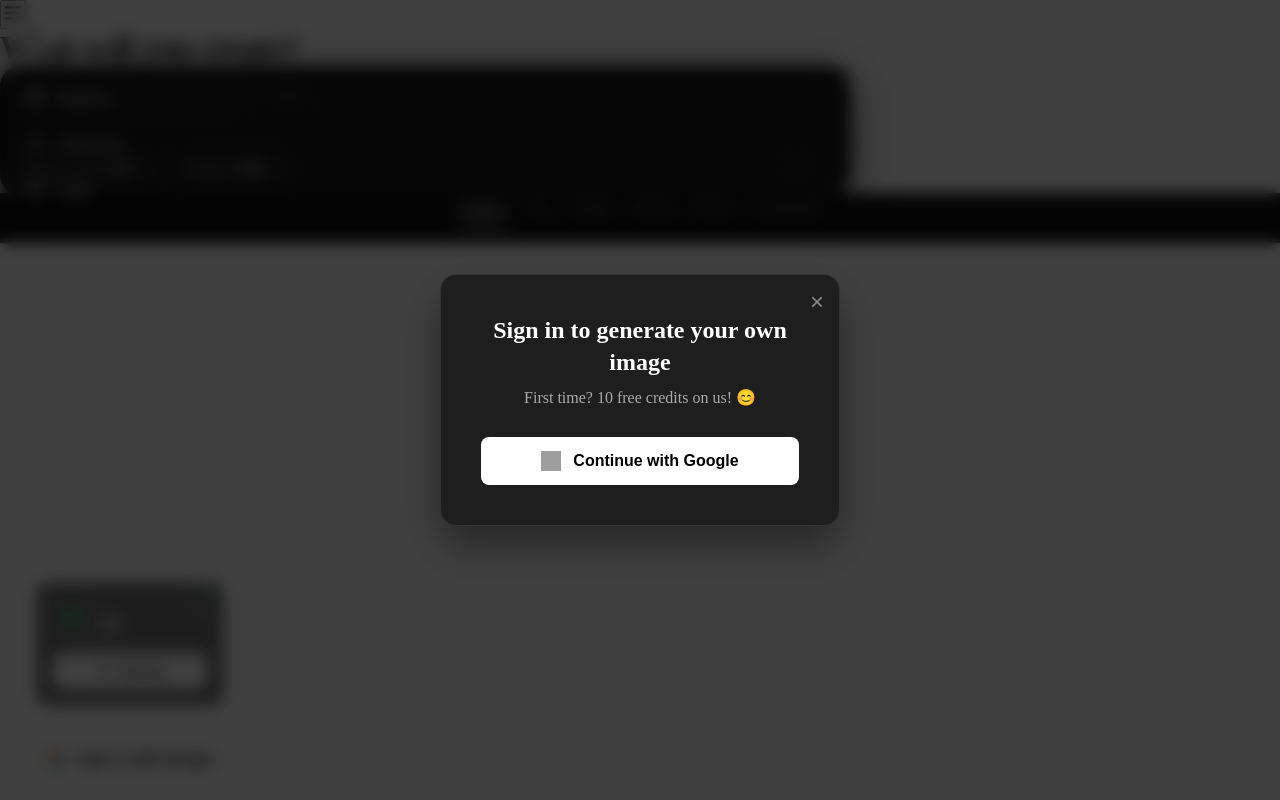
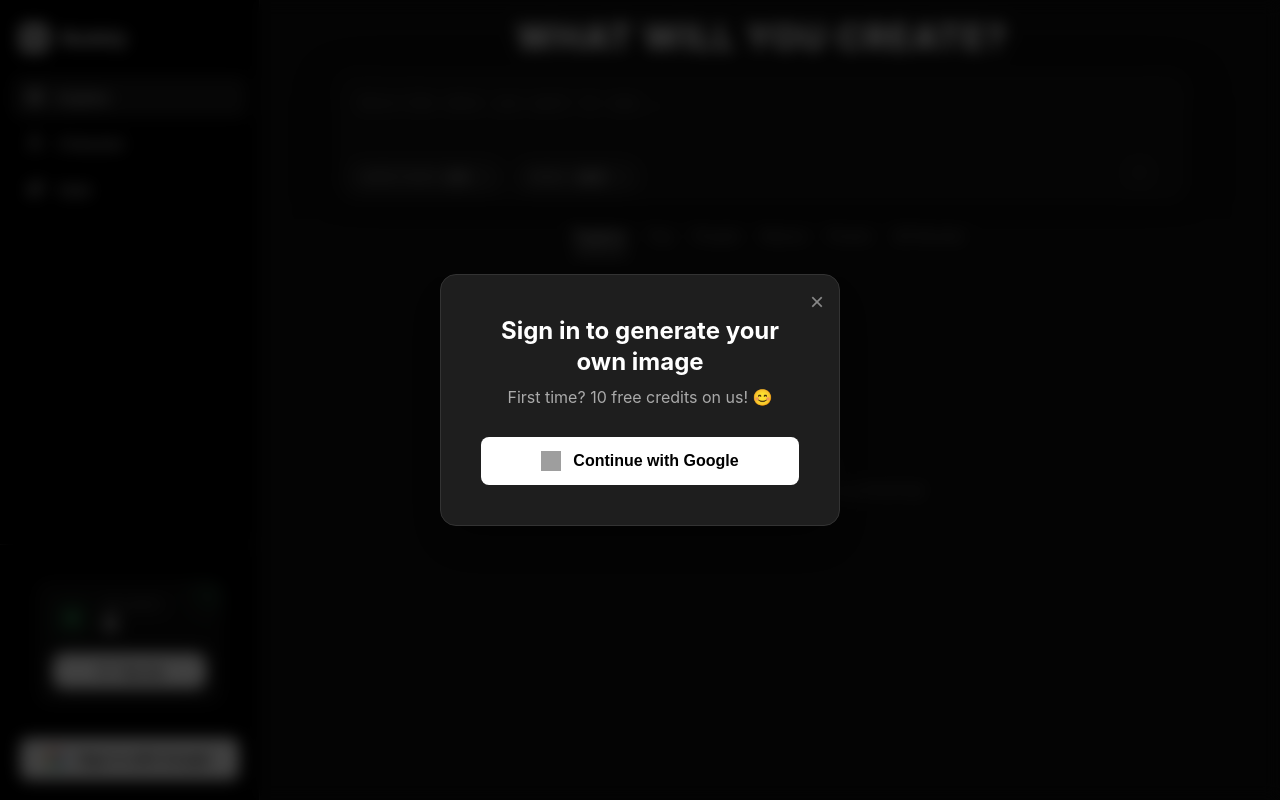
Before and after one commit to Chidera-M-C/titan-ultra-engine, a React (Vite) app: page / in a window 1280 px wide. Built offline with nearby package versions, Linux system fonts and the light colour scheme; no server answers; grey boxes are pictures that could not be loaded.

Commit message:
Update App.css

```diff
--- a/src/App.css
+++ b/src/App.css
@@ -1,287 +1,229 @@
-.sidebar {
-  position: fixed;
-  top: 0;
-  left: 0;
-  width: 260px;
-  height: 100vh;
-  background: var(--bg-sidebar);
-  border-right: 1px solid var(--border);
-  display: flex;
-  flex-direction: column;
-  z-index: 50;
+:root {
+  --bg-app: #101010;
+  --bg-sidebar: #000000;
+  --bg-prompt: #1a1a1a;
+  --bg-pill: #2a2a2a;
+  --accent: #FFFFFF;
+  --text-primary: #ECECEC;
+  --text-secondary: #666666;
+  --border: #2A2A2A;
+}
+
+* { box-sizing: border-box; margin: 0; padding: 0; }
+
+body, html {
+  width: 100%; height: 100%;
+  background: var(--bg-app);
+  color: var(--text-primary);
+  font-family: -apple-system, BlinkMacSystemFont, "Segoe UI", Roboto, sans-serif;
   overflow: hidden;
 }
 
-/* Scrollable top area for nav items */
-.sidebar-top {
-  flex-grow: 1;
-  overflow-y: auto;
-}
-.sidebar-top::-webkit-scrollbar { display: none; }
-
-.brand {
+.app-shell {
   display: flex;
-  align-items: center;
-  gap: 12px;
-  font-weight: 700;
-  font-size: 1.2rem;
-  padding: 1.5rem 1.25rem;
-  color: #fff;
+  width: 100vw;
+  height: 100vh;
 }
 
-.brand-logo {
-  width: 28px;
-  height: 28px;
-  background: #fff;
-  color: #000;
-  border-radius: 6px;
-  display: grid;
-  place-items: center;
-  font-weight: 900;
+.main-content {
+  margin-left: 260px;
+  flex: 1;
+  display: flex;
+  flex-direction: column;
+  height: 100vh;
+  overflow: visible;
+  transition: margin-left 0.3s ease;
 }
 
-.side-nav {
-  padding: 0 0.75rem;
+.scrollable-area {
+  flex: 1;
+  overflow-y: auto;
+  overflow-x: hidden;
+  padding: 0 2rem 8rem 2rem !important;
+  background: #101010;
+  scrollbar-width: thin;
+  scrollbar-color: #3A3A3A #101010;
 }
 
-.side-nav button {
+.scrollable-area::-webkit-scrollbar { width: 8px; }
+.scrollable-area::-webkit-scrollbar-track { background: #101010; border-radius: 10px; }
+.scrollable-area::-webkit-scrollbar-thumb { background: #3A3A3A; border-radius: 10px; border: 2px solid #101010; }
+.scrollable-area::-webkit-scrollbar-thumb:hover { background: #4A4A4A; }
+
+.top-header {
   width: 100%;
-  background: transparent;
-  border: none;
-  color: #fff;
   display: flex;
+  flex-direction: column;
   align-items: center;
-  gap: 14px;
-  padding: 12px 14px;
-  border-radius: 8px;
-  cursor: pointer;
-  font-size: 0.95rem;
-  font-weight: 500;
-  transition: 0.2s;
-  margin-bottom: 4px;
-  white-space: nowrap;
-  overflow: hidden;
-  text-overflow: ellipsis;
+  justify-content: flex-start;
+  padding: 1rem 2rem 1rem 1rem;
+  flex-shrink: 0;
+  position: relative;
+  z-index: 1;
+  background: var(--bg-app);
 }
 
-.side-nav button svg {
-  width: 18px;
-  height: 18px;
+.aesthetic-title {
+  width: 100%;
+  text-align: center;
+  font-size: 2.2rem;
+  font-weight: 800;
+  margin-bottom: 1rem;
   color: #fff;
+  text-transform: uppercase;
+  letter-spacing: 1.5px;
 }
 
-.side-nav button:hover {
+.mobile-menu-toggle {
+  display: none;
+  position: fixed;
+  top: 15px;
+  left: 15px;
+  z-index: 10001;
   background: #1a1a1a;
+  border: 1px solid var(--border);
+  color: #fff;
+  width: 42px;
+  height: 42px;
+  border-radius: 10px;
+  cursor: pointer;
+  align-items: center;
+  justify-content: center;
+  box-shadow: 0 4px 15px rgba(0,0,0,0.4);
 }
 
-.side-nav button.active {
-  background: #1a1a1a;
-  color: #fff;
+.sidebar-mobile-overlay {
+  position: fixed;
+  inset: 0;
+  background: rgba(0,0,0,0.6);
+  backdrop-filter: blur(4px);
+  z-index: 9998;
 }
 
-/* Sidebar bottom container */
-.sidebar-bottom {
-  margin-top: auto;
-  padding: 1.25rem;
-  border-top: 1px solid var(--border);
-  background: var(--bg-sidebar);
+.empty-state {
   display: flex;
   flex-direction: column;
-  gap: 1rem;
+  align-items: center;
+  justify-content: center;
+  height: 100%;
+  text-align: center;
+  color: #666;
 }
 
-/* CreditsCard – professional card */
-.credits-card {
-  background: #1a1a1a;
-  border: 1px solid #333;
-  border-radius: 12px;
-  padding: 1rem;
-  display: flex;
-  flex-direction: column;
-  gap: 0.75rem;
+.gallery-grid {
+  display: grid;
+  grid-template-columns: repeat(auto-fill, minmax(280px, 1fr));
+  gap: 24px;
+  width: 100%;
+  padding: 1rem 0;
 }
 
-.credits-plan {
-  display: flex;
-  align-items: center;
-  justify-content: space-between;
+.gallery-card {
+  position: relative;
+  border-radius: 16px;
+  overflow: hidden;
+  aspect-ratio: 2/3;
+  background-color: var(--bg-pill);
+  transition: transform 0.3s cubic-bezier(0.175, 0.885, 0.32, 1.275);
+  cursor: zoom-in;
+  border: 1px solid var(--border);
 }
 
-.plan-tag {
-  background: #444;
-  color: #fff;
-  font-size: 0.75rem;
-  font-weight: 700;
-  padding: 4px 8px;
-  border-radius: 6px;
+.gallery-card:hover { transform: scale(1.02); z-index: 10; box-shadow: 0 20px 40px rgba(0,0,0,0.6); border-color: rgba(255,255,255,0.2); }
+.gallery-card img { width: 100%; height: 100%; object-fit: cover; display: block; }
+
+.gallery-overlay {
+  position: absolute;
+  inset: 0;
+  background: linear-gradient(to top, rgba(0,0,0,0.85) 0%, rgba(0,0,0,0) 50%);
+  display: flex;
+  align-items: flex-end;
+  justify-content: center;
+  padding: 20px;
+  opacity: 0;
+  transition: opacity 0.3s ease;
 }
 
-.credits-left {
-  font-size: 0.85rem;
-  color: #eee;
-}
+.gallery-card:hover .gallery-overlay { opacity: 1; }
+.overlay-actions { display: flex; gap: 12px; z-index: 10; }
 
-.upgrade-btn {
-  background: #3b82f6;
-  color: #fff;
-  border: none;
-  padding: 10px 16px;
-  border-radius: 8px;
-  font-size: 0.85rem;
-  font-weight: 600;
-  cursor: pointer;
+.icon-btn {
+  background: rgba(255, 255, 255, 0.15);
+  backdrop-filter: blur(12px);
+  border: 1px solid rgba(255, 255, 255, 0.3);
+  color: #ffffff;
+  width: 44px;
+  height: 44px;
+  border-radius: 50%;
   display: flex;
   align-items: center;
   justify-content: center;
-  gap: 8px;
-  transition: 0.2s;
+  cursor: pointer;
+  transition: all 0.2s ease;
 }
 
-.upgrade-btn:hover {
-  background: #2563eb;
+.icon-btn:hover { background: rgba(255, 255, 255, 0.95); transform: translateY(-2px) scale(1.1); border-color: rgba(255, 255, 255, 0.5); }
+.icon-btn:hover svg { stroke: #000000; }
+
+.icon-btn::before {
+  content: attr(data-tooltip);
+  position: absolute;
+  bottom: calc(100% + 12px);
+  left: 50%;
+  transform: translateX(-50%) translateY(4px);
+  background: rgba(17, 17, 17, 0.95);
+  color: #ffffff;
+  padding: 6px 12px;
+  border-radius: 8px;
+  font-size: 12px;
+  opacity: 0;
+  transition: all 0.25s ease;
+  white-space: nowrap;
 }
 
-/* User profile – perfect horizontal alignment */
-.user-profile {
-  position: relative;
-  display: flex;
-  align-items: center;
-  justify-content: space-between;
-  height: 40px;
+.icon-btn:hover::before { opacity: 1; transform: translateX(-50%) translateY(0); }
+
+.floating-prompt {
+  position: fixed;
+  top: 60px;
+  left: 50%;
+  transform: translateX(-50%);
+  width: 100%;
+  max-width: 850px;
+  z-index: 500;
+  padding: 0 1rem;
 }
 
-.user-info {
-  display: flex;
-  align-items: center;
-  gap: 10px;
-  min-width: 0;
-  height: 40px;
-  margin-top: 4px;
+/* --- THE FIX IS HERE --- */
+@media (max-width: 768px) {
+  .mobile-menu-toggle { display: flex; }
+  .main-content { margin-left: 0; }
+
+  .top-header {
+    padding: 70px 10px 10px 10px; /* Reduced side padding */
   }
 
-.avatar {
-  width: 32px;
-  height: 32px;
-  background: #222;
-  border: 1px solid #333;
-  border-radius: 8px;
-  display: grid;
-  place-items: center;
-  font-size: 0.8rem;
-  font-weight: 600;
-  color: #fff;
-  flex-shrink: 0;
-  margin-top: 4px;
+  .aesthetic-title {
+    font-size: 1.3rem; /* Slightly smaller to fit width */
+    padding: 0 10px;
   }
 
-.user-name {
-  font-size: 0.85rem;
-  font-weight: 500;
-  color: #eee;
-  line-height: 40px;
-  margin: 0;
-  padding: 0;
-  margin-top: 4px;
+  .scrollable-area {
+    /* Changed side padding from 1rem to 8px to prevent cutting off images */
+    padding: 0 8px 8rem 8px !important;
+    width: 100%;
   }
 
-/* More icon button – exact alignment with profile row */
-.more-icon-btn {
-  background: transparent;
-  border: none;
-  color: #666;
-  cursor: pointer;
-  padding: 0;
-  width: 40px;
-  height: 40px;
-  display: flex;
-  align-items: center;
-  justify-content: center;
-  border-radius: 8px;
-  transition: 0.2s;
-  margin-top: 5px;
+  .gallery-grid {
+    grid-template-columns: repeat(2, 1fr);
+    gap: 8px; /* Tighter gap for mobile */
+    padding: 10px 0;
+  }
 }
 
-.more-icon-btn:hover {
-  background: #1a1a1a;
-  color: #fff;
+@media (max-width: 480px) {
+  /* Keeps it 2 columns even on small phones so it doesn't look like a giant list */
+  .gallery-grid { grid-template-columns: repeat(2, 1fr); gap: 6px; }
+
+  .scrollable-area { padding: 0 6px 8rem 6px !important; }
 }
-
-/* Profile dropdown – professional card */
-.profile-dropdown {
-  position: absolute;
-  left: 0;
-  bottom: 100%;
-  margin-bottom: 8px;
-  width: 100%;
-  background: #1a1a1a;
-  border: 1px solid #333;
-  border-radius: 12px;
-  overflow: hidden;
-  box-shadow: 0 10px 40px rgba(0,0,0,0.6);
-  z-index: 100;
-}
-
-.dropdown-item {
-  width: 100%;
-  background: transparent;
-  border: none;
-  display: flex;
-  align-items: center;
-  gap: 12px;
-  padding: 12px 1.25rem;
-  color: #eee;
-  font-size: 0.9rem;
-  cursor: pointer;
-  transition: 0.2s;
-  text-align: left;
-}
-
-.dropdown-item:hover {
-  background: #222;
-}
-
-.dropdown-item svg {
-  width: 18px;
-  height: 18px;
-  color: #888;
-}
-
-.logout-item {
-  color: #ff4d4d;
-}
-
-.logout-item:hover {
-  background: rgba(255, 77, 77, 0.1);
-}
-
-.logout-item svg {
-  color: #ff4d4d;
-}
-
-/* Google login button – familiar Google style */
-.google-login-btn {
-  width: 100%;
-  background: #fff;
-  color: #000;
-  border: none;
-  padding: 12px;
-  border-radius: 8px;
-  font-size: 0.9rem;
-  font-weight: 600;
-  cursor: pointer;
-  transition: 0.2s;
-  display: flex;
-  align-items: center;
-  justify-content: center;
-  gap: 12px;
-}
-
-.google-login-btn:hover {
-  background: #f8f9fa;
-  box-shadow: 0 1px 3px rgba(0,0,0,0.2);
-}
-
-.google-login-btn .google-icon {
-  width: 18px;
-  height: 18px;
-}
```
Lines whose indentation alone changed are shown as unchanged.
